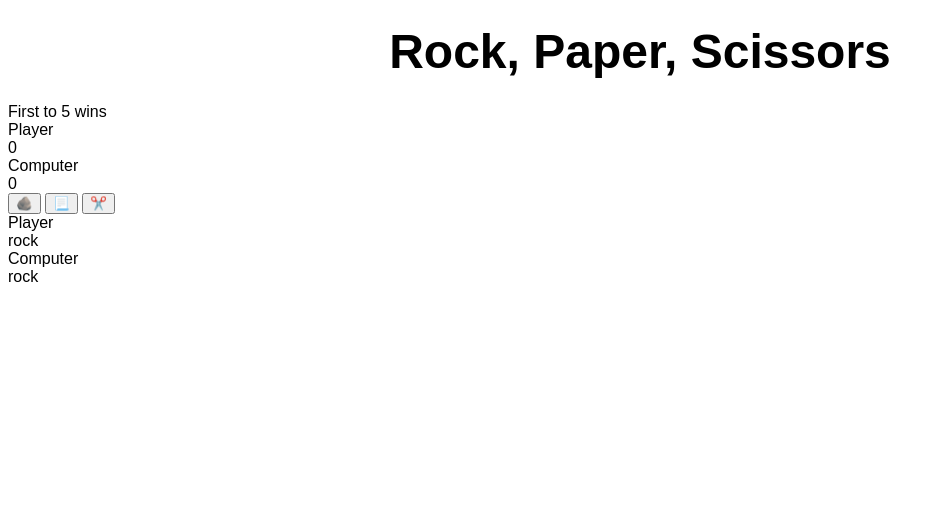
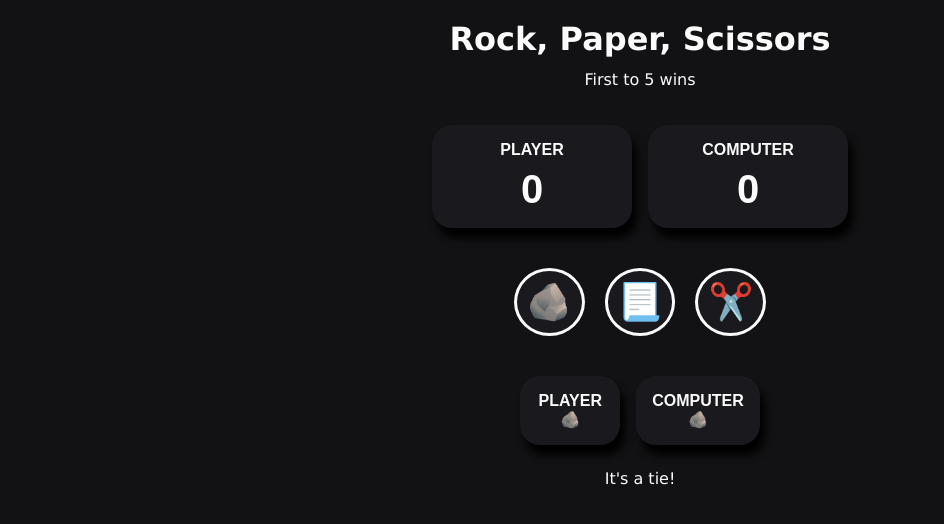
Before and after one commit to mjcw88/odin-rock-paper-scissors, a plain HTML site: page index.html in a window 1280 px wide. Both pictures are taken after a click on the button "Rock". Shown: the whole page, without its empty margins (0-944 px from the left). Drawn offline with Linux system fonts and the light colour scheme.

Commit message:
completed javascript and css mostly finished

```diff
--- a/index.html
+++ b/index.html
@@ -14,24 +14,32 @@
     <div class="scores-container">
       <div class="scores">
         <div>Player</div>
-        <div id="human-score">0</div>
+        <div class="score-number" id="human-score">0</div>
       </div>
       <div class="scores">
         <div>Computer</div>
-        <div id="computer-score">0</div>
+        <div class="score-number" id="computer-score">0</div>
       </div>
     </div>
 
     <div class="choices-container">
       <button class="choices-btn" id="rock" title="Rock">🪨</button>
-      <button class="choices-btn" id="paper" title="Paper">📃</button>
-      <button class="choices-btn" id="scissors" title="Scissors">✂️</button>
+      <div class="choices-btn" id="paper" title="Paper">📃</div>
+      <div class="choices-btn" id="scissors" title="Scissors">✂️</div>
     </div>
 
     <div class="round-container">
     </div>
 
     <div class="results-container">
+      <div id="round-result">
+      </div>
+      <div id="final-result">
+      </div>
+    </div>
+
+    <div class="reset-container">
+      <button class="reset-button" hidden>Reset</button>
     </div>
 
     <script src="script.js"></script>
--- a/script.js
+++ b/script.js
@@ -1,5 +1,6 @@
 document.addEventListener("DOMContentLoaded", function() {
     const choices = ["rock", "paper", "scissors"];
+    const resetBtn = document.querySelector(".reset-button");
     let humanScore = 0;
     let computerScore = 0;
     const maxScore = 5;
@@ -10,51 +11,71 @@ document.addEventListener("DOMContentLoaded", function() {
         const roundContainer = document.querySelector(".round-container");
         roundContainer.textContent = "";
 
-        const humanContainer = document.createElement("div");
-        roundContainer.appendChild(humanContainer);
+        const resultsContainer = document.getElementById("round-result");
+        resultsContainer.textContent = "";
 
-        const humanChoiceHeader = document.createElement("div");
-        humanChoiceHeader.textContent = `Player`;
-        humanContainer.appendChild(humanChoiceHeader);
-
-        const humanChoiceDiv = document.createElement("div");
-        humanChoiceDiv.textContent = humanChoice;
-        humanContainer.appendChild(humanChoiceDiv);
-
-        const computerContainer = document.createElement("div");
-        roundContainer.appendChild(computerContainer);
-
-        const computerChoiceHeader = document.createElement("div");
-        computerChoiceHeader.textContent = `Computer`;
-        computerContainer.appendChild(computerChoiceHeader);
-
-        const computerChoiceDiv = document.createElement("div");
-        computerChoiceDiv.textContent = computerChoice;
-        computerContainer.appendChild(computerChoiceDiv);
+        displayChoice(roundContainer, `Player`, humanChoice);
+        displayChoice(roundContainer, `Computer`, computerChoice,);
 
         if (humanChoice === computerChoice) {
-            // Logic for tie
+            resultsContainer.textContent = "It's a tie!";
         } else if ((humanChoice === "rock" && computerChoice === "scissors") ||
                    (humanChoice === "paper" && computerChoice === "rock") ||
                    (humanChoice === "scissors" && computerChoice === "paper")) {
+            resultsContainer.textContent = `You win! ${capitalizeWord(humanChoice)} beats ${computerChoice}.`
 
+            const container = document.getElementById("human-score");
             humanScore += 1;
-            const container = document.getElementById("human-score");
             updateScore(container, humanScore);
         } else {
+            resultsContainer.textContent = `You lose! ${capitalizeWord(computerChoice)} beats ${humanChoice}.`;
+
+            const container = document.getElementById("computer-score");
             computerScore += 1;
-            const container = document.getElementById("computer-score");
             updateScore(container, computerScore);
         }
     };
 
+    function displayChoice(container, playerType, choice) {
+        switch(choice) {
+            case "rock":
+                choice = "🪨";
+                break;
+            case "paper":
+                choice = "📃";
+                break;
+            case "scissors":
+                choice = "✂️";
+                break;
+        }
+
+        const playerContainer = document.createElement("div");
+        playerContainer.className = "player-choice";
+        container.appendChild(playerContainer);
+
+        const choiceHeader = document.createElement("div");
+        choiceHeader.textContent = playerType;
+        playerContainer.appendChild(choiceHeader);
+
+        const choiceDiv = document.createElement("div");
+        choiceDiv.textContent = choice;
+        playerContainer.appendChild(choiceDiv);
+    };
+
+    function capitalizeWord(word) {
+        return word.charAt(0).toUpperCase() + word.slice(1);
+    };
+
     function updateScore(container, score) {
+        const finalResultContainer = document.getElementById("final-result");
         container.textContent = score;
 
         if (humanScore === maxScore) {
-            console.log("PLAYER WINS")
+            finalResultContainer.textContent = `You win! Congratulations!`;
+            resetBtn.hidden = false;
         } else if (computerScore === maxScore) {
-            console.log("COMPUTER WINS")
+            finalResultContainer.textContent = `You lose! Better luck next time!`;
+            resetBtn.hidden = false;
         }
     };
 
@@ -67,4 +88,25 @@ document.addEventListener("DOMContentLoaded", function() {
             };
         });
     });
+
+    resetBtn.addEventListener("click", () => {
+        const humanScoreContainer = document.getElementById("human-score");
+        humanScore = 0;
+        updateScore(humanScoreContainer, humanScore);
+
+        const computerScoreContainer = document.getElementById("computer-score");
+        computerScore = 0;
+        updateScore(computerScoreContainer, computerScore);
+
+        const roundContainer = document.querySelector(".round-container");
+        roundContainer.textContent = "";
+
+        const resultsContainer = document.getElementById("round-result");
+        resultsContainer.textContent = "";
+
+        const finalResultContainer = document.getElementById("final-result");
+        finalResultContainer.textContent = "";
+
+        resetBtn.hidden = true;
+    });
 });
--- a/styles.css
+++ b/styles.css
@@ -3,13 +3,91 @@
 }
 
 body {
-    font-family: Arial, Helvetica, sans-serif;
+    background-color: #121214;
+    color: #FBFBFB;
+    display: flex;
+    flex-direction: column;
+    align-items: center;
+    font-family:Verdana, Geneva, Tahoma, sans-serif
 }
 
 .header {
+    font-weight: 600;
+    font-size: 32px;
+    margin: 12px;
+}
+
+.header-small {
+    margin-bottom: 12px;
+    font-weight: 300;
+    font-size: 16px;
+}
+
+.scores-container, .round-container {
     display: flex;
-    justify-content: center;
-    font-weight: 600;
-    font-size: 48px;
+    gap: 16px;
     margin: 24px;
 }
+
+.scores, .player-choice {
+    background-color: #1A1A1E;
+    padding: 16px;
+    font-family: Arial, Helvetica, sans-serif;
+    font-weight: 600;
+    min-width: 200px;
+    text-align: center;
+    text-transform: uppercase;
+    border-radius: 20px;
+    box-shadow: 5px 10px 8px #000000;
+}
+
+.score-number {
+    margin-top: 8px;
+    font-size: 40px;
+}
+
+.choices-container {
+    display: flex;
+    gap: 16px;
+    margin: 12px;
+}
+
+.choices-btn {
+    background-color: #1A1A1E;
+    border: 3px solid #FBFBFB;
+    padding:10px;
+    text-align: center;
+    display: inline-block;
+    font-size: 36px;
+    margin: 4px 2px;
+    border-radius: 50%;
+    cursor: pointer;
+}
+
+.choices-btn:hover {
+    background-color: #2C2C30;
+}
+
+.round-container {
+    display: flex;
+}
+
+.player-choice {
+    min-width: 100px;
+    text-align: center;
+}
+
+.results-container {
+    text-align: center;
+}
+
+.reset-button {
+    background-color: red;
+    border: none;
+    color: #FBFBFB;
+    padding: 10px;
+    text-align: center;
+    font-size: 36px;
+    margin: 4px 2px;
+    cursor: pointer;
+}
```
